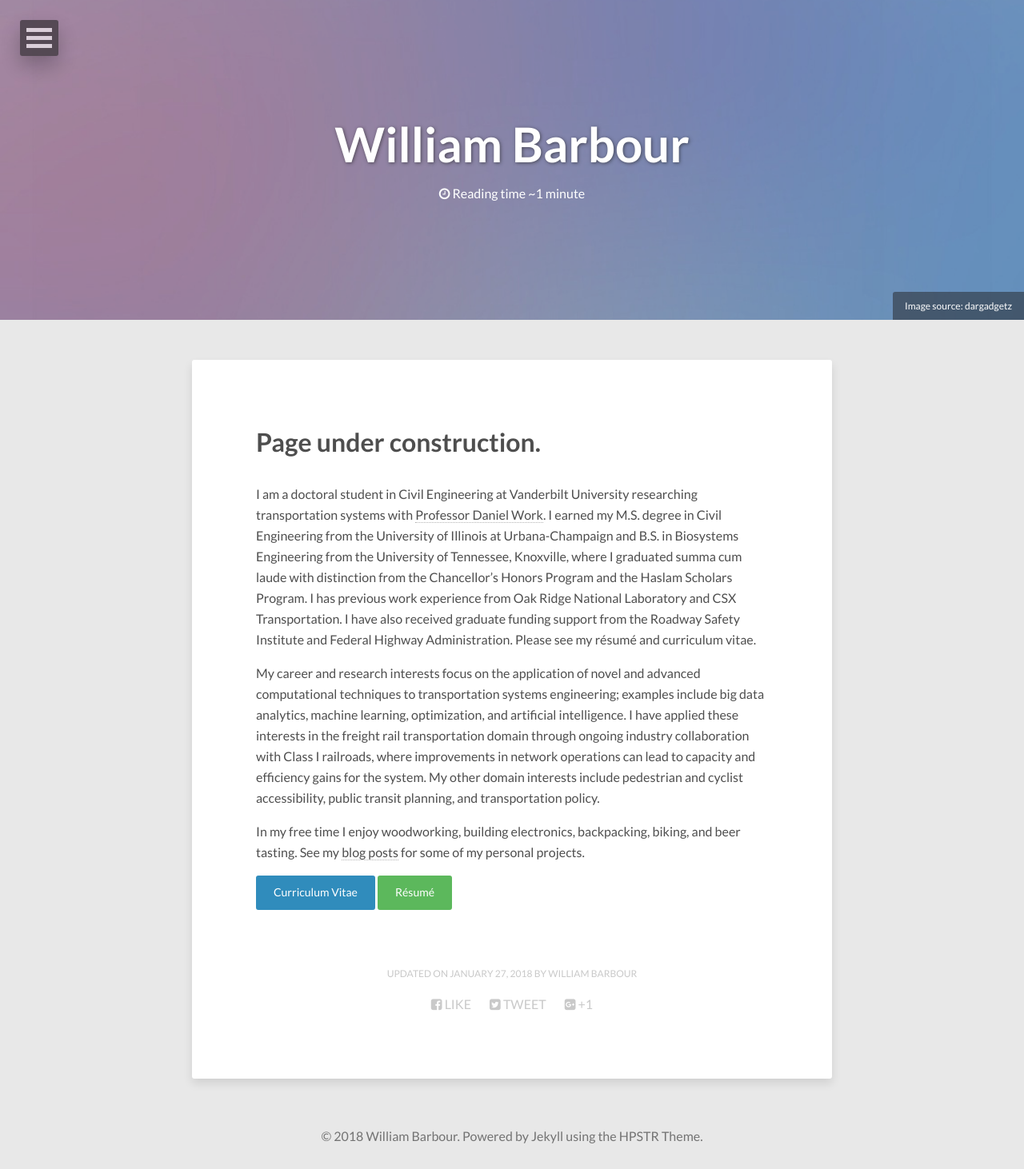
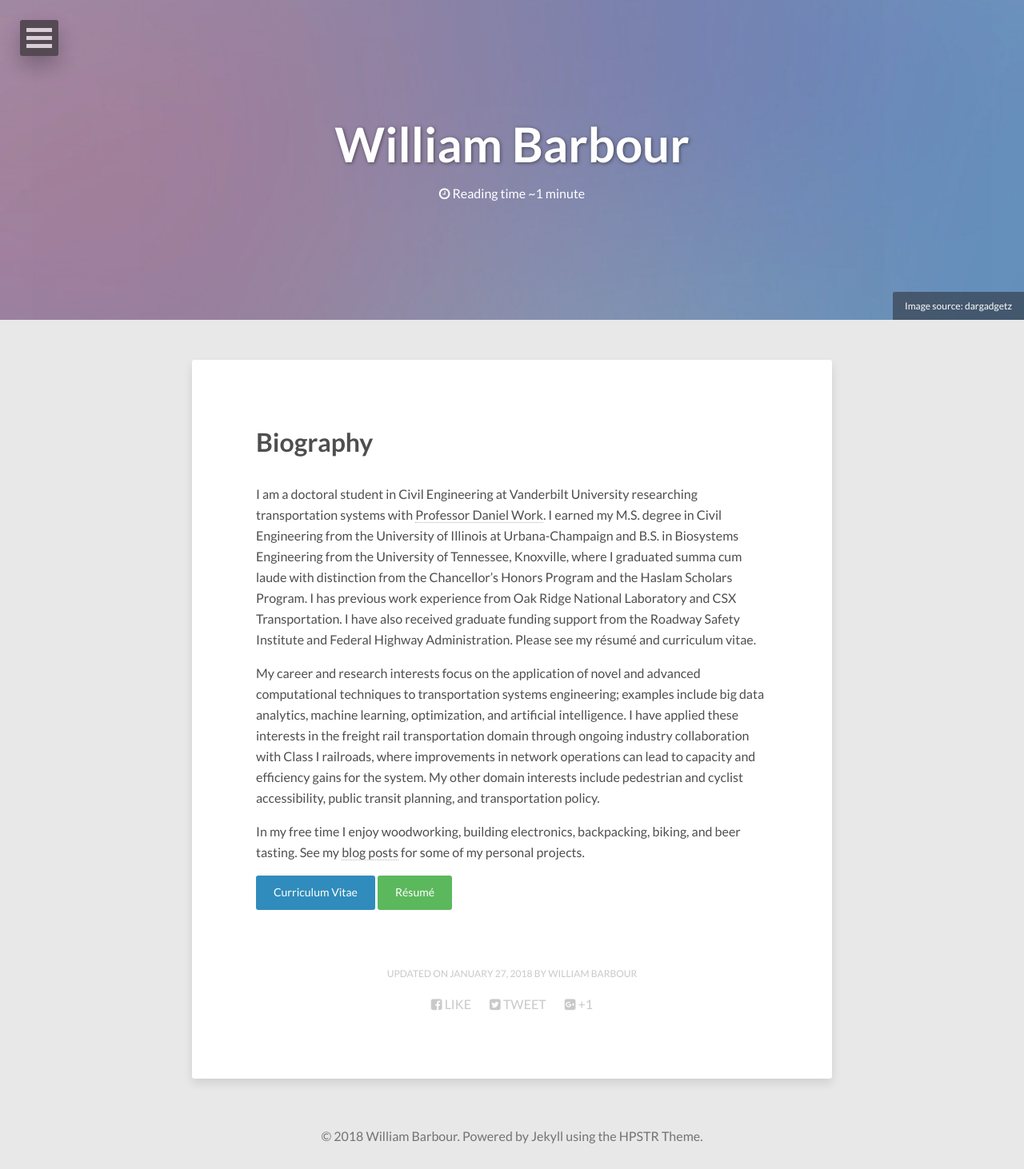
Before and after one commit to barbourww/barbourww.github.io, a Jekyll site: the page built from about/index.md, in a window 1280 px wide. Shown: the whole page at 80% size. Built offline with Jekyll 4.4.1, drawn with Linux system fonts in a browser that asks for light colours; nearby versions of some CDN libraries.

Commit message:
Bio title

```diff
--- a/about/index.md
+++ b/about/index.md
@@ -9,7 +9,7 @@ comments: false
 modified: 2018-01-27
 ---
 
-# Page under construction.
+# Biography
 
 I am a doctoral student in Civil Engineering at Vanderbilt University researching transportation systems with [Professor Daniel Work](https://my.vanderbilt.edu/danwork/). I earned my M.S. degree in Civil Engineering from the University of Illinois at Urbana-Champaign and B.S. in Biosystems Engineering from the University of Tennessee, Knoxville, where I graduated summa cum laude with distinction from the Chancellor’s Honors Program and the Haslam Scholars Program. I has previous work experience from Oak Ridge National Laboratory and CSX Transportation. I have also received graduate funding support from the Roadway Safety Institute and Federal Highway Administration. Please see my r&eacute;sum&eacute; and curriculum vitae.
 
```
